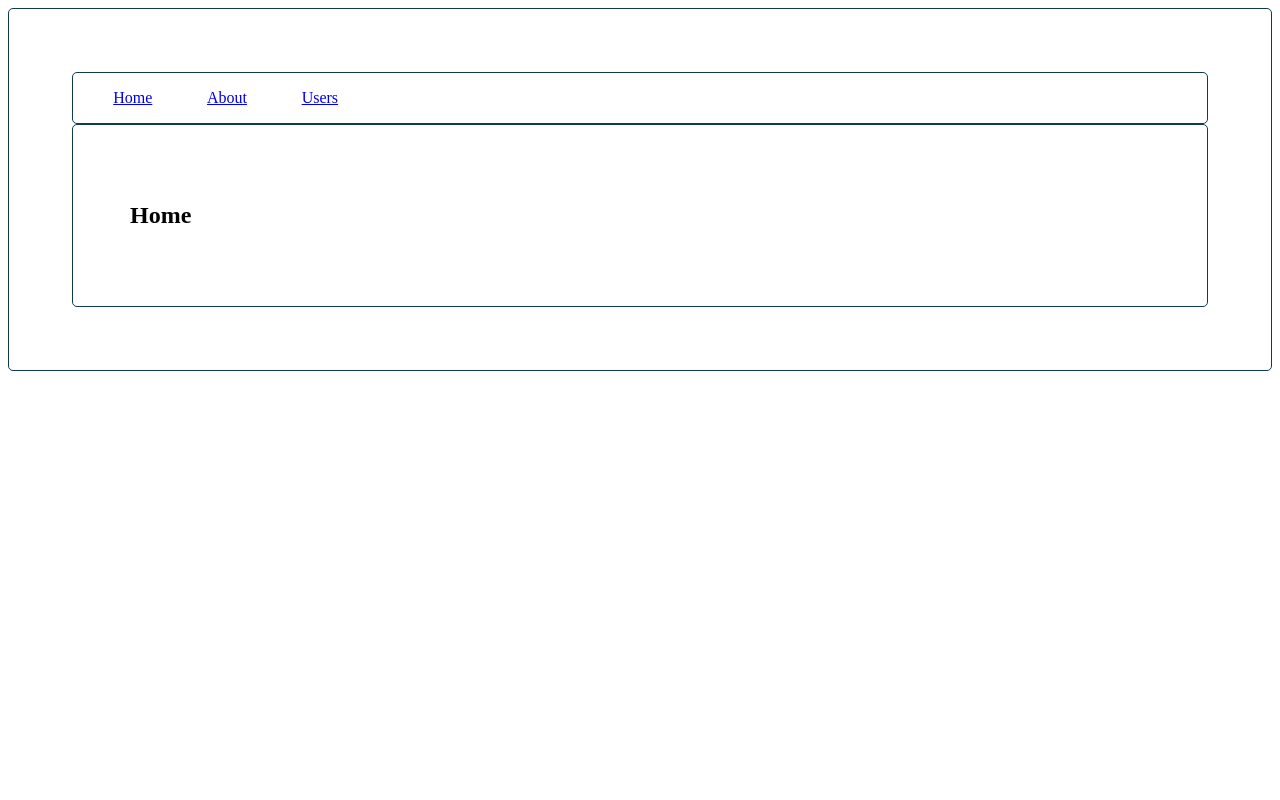
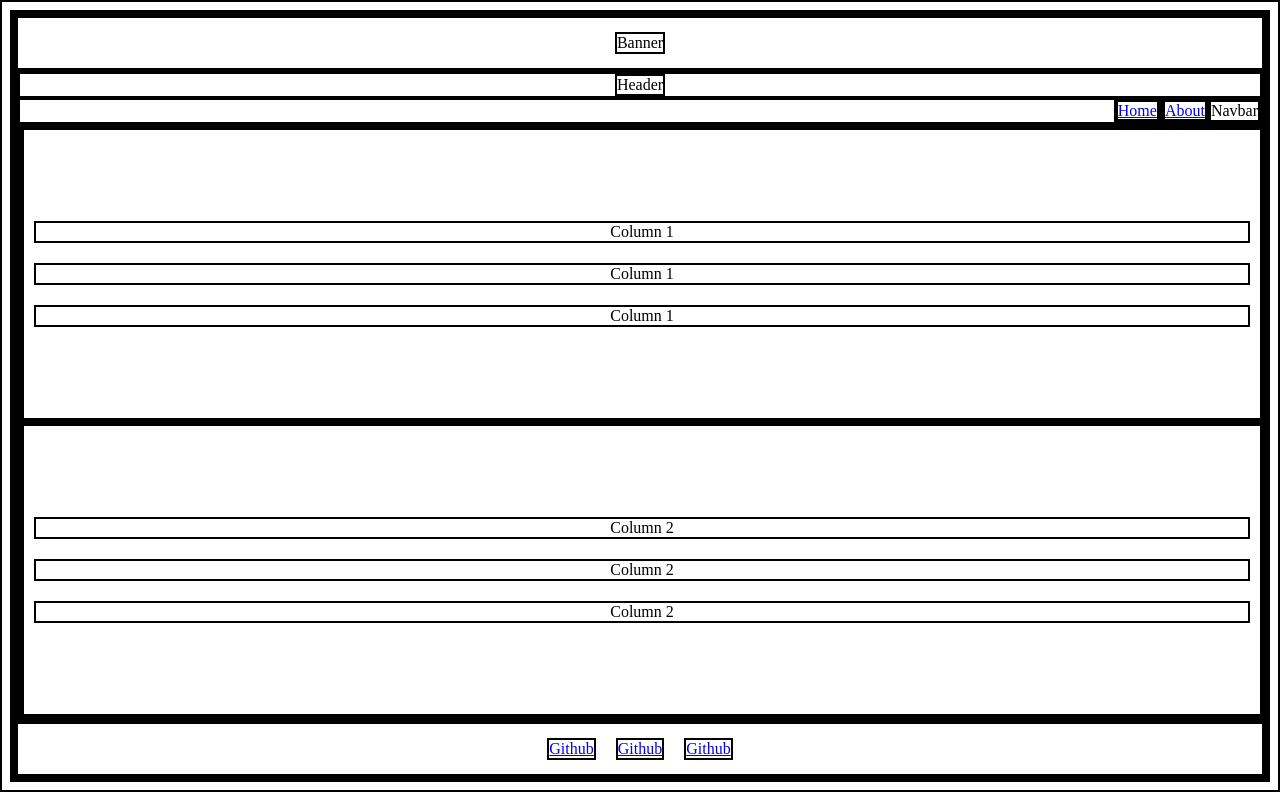
Before and after one commit to mtleonardjr/mtl-crud-react, a React (Create React App) app: page / in a window 1280 px wide. Built offline with nearby package versions, Linux system fonts and the light colour scheme.

Commit message:
added template

```diff
--- /dev/null
+++ b/src/App.css
@@ -0,0 +1,98 @@
+* {
+  border: 2px solid black;
+}
+
+.app {
+  height: 95vh;
+  display: flex;
+  flex-direction: column;
+  justify-content: space-around;
+  min-height: 200px;
+}
+
+.banner {
+  min-height: 50px;
+  display: flex;
+  flex-direction: row;
+  justify-content: center;
+  align-items: center;
+}
+
+.main-body {
+  display: flex;
+  flex-direction: column;
+  flex: 1;
+}
+
+.header {
+  display: flex;
+  flex-direction: row;
+  justify-content: center;
+  align-items: center;
+}
+
+.navbar {
+  display: flex;
+  flex-direction: row;
+  justify-content: flex-end;
+}
+
+.about-container {
+  min-height: 200px;
+  display: flex;
+  flex-direction: column;
+  justify-content: flex-start;
+  align-items: flex-start;
+  padding: 20px;
+  flex: 1;
+}
+
+.about {
+  flex-grow: 1;
+  width: 100%;
+}
+
+.row {
+  display: flex;
+  flex-direction: row;
+  flex-wrap: wrap;
+  width: 100%;
+  flex: 1;
+}
+
+.column {
+  display: flex;
+  flex-direction: column;
+  flex: 1 1 100%;
+}
+
+.column-1 {
+  display: flex;
+  flex-direction: column;
+  justify-content: center;
+  flex: 1;
+}
+
+.column-2 {
+  display: flex;
+  flex-direction: column;
+  justify-content: center;
+  flex: 1;
+}
+
+.column-item {
+  margin: 10px;
+  text-align: center;
+}
+
+.footer {
+  min-height: 50px;
+  display: flex;
+  flex-direction: row;
+  justify-content: center;
+  align-items: center;
+}
+
+.footer-item {
+  margin: 10px;
+}
--- a/src/App.js
+++ b/src/App.js
@@ -1,57 +1,34 @@
-import React from "react";
+import './App.css';
 import {
   BrowserRouter as Router,
   Switch,
   Route,
   Link
 } from "react-router-dom";
+import Banner from './components/Banner'
+import Header from './components/Header'
+import Navbar from './components/Navbar'
+import Columns from './components/Columns'
+import Footer from './components/Footer'
+import About from './components/About'
 
-export default function App() {
+function App() {
   return (
     <Router>
-      <div className='app'>
-        <nav className='navbar'>
-          <ul>
-            <li>
-              <Link to="/">Home</Link>
-            </li>
-            <li>
-              <Link to="/about">About</Link>
-            </li>
-            <li>
-              <Link to="/users">Users</Link>
-            </li>
-          </ul>
-        </nav>
-
-        {/* A <Switch> looks through its children <Route>s and
-            renders the first one that matches the current URL. */}
-        <Switch>
-          <div className='main-page' >
-            <Route path="/about">
-              <About />
-            </Route>
-            <Route path="/users">
-              <Users />
-            </Route>
-            <Route exact path="/">
-              <Home />
-            </Route>
-          </div>
-        </Switch>
+      <div className="app">
+        <Banner />
+        <div className="main-body">
+          <Header />
+          <Navbar />
+          <Switch>
+            <Route exact path='/'><Columns /></Route>
+            <Route path='/about'><About /></Route>
+          </Switch>
+        </div>
+        <Footer />
       </div>
     </Router>
   );
 }
 
-function Home() {
-  return <h2 className='home'>Home</h2>;
-}
-
-function About() {
-  return <h2>About</h2>;
-}
-
-function Users() {
-  return <h2>Users</h2>;
-}
+export default App;
--- /dev/null
+++ b/src/components/About.js
@@ -0,0 +1,11 @@
+const About = () => {
+    return (
+      <div className="about-container">
+        <div className="about">
+          About
+        </div>
+      </div>
+    )
+  }
+
+export default About
--- /dev/null
+++ b/src/components/Banner.js
@@ -0,0 +1,9 @@
+const Banner = () => {
+    return (
+        <div className="banner">
+          <div>Banner</div>
+        </div>
+    )
+  }
+
+export default Banner
--- /dev/null
+++ b/src/components/Columns.js
@@ -0,0 +1,22 @@
+const Columns = () => {
+    return (
+      <div className="row">
+        <div className="column">
+          <div className="column-1">
+            <div className="column-item">Column 1</div>
+            <div className="column-item">Column 1</div>
+            <div className="column-item">Column 1</div>
+          </div>
+        </div>
+        <div className="column">
+          <div className="column-2">
+            <div className="column-item">Column 2</div>
+            <div className="column-item">Column 2</div>
+            <div className="column-item">Column 2</div>
+          </div>
+        </div>
+      </div>
+    )
+  }
+
+export default Columns
--- /dev/null
+++ b/src/components/Footer.js
@@ -0,0 +1,11 @@
+const Footer = () => {
+    return (
+      <div className="footer">
+        <a className="footer-item" href="https://github.com/mtleonardjr" target="_blank">Github</a>
+        <a className="footer-item" href="https://github.com/mtleonardjr" target="_blank">Github</a>
+        <a className="footer-item" href="https://github.com/mtleonardjr" target="_blank">Github</a>
+      </div>
+    )
+  }
+
+export default Footer
--- /dev/null
+++ b/src/components/Header.js
@@ -0,0 +1,11 @@
+const Header = () => {
+    return (
+      <div className="header">
+        <div>
+          Header
+        </div>
+      </div>
+    )
+  }
+
+export default Header
--- /dev/null
+++ b/src/components/Navbar.js
@@ -0,0 +1,19 @@
+import { Link } from 'react-router-dom';
+
+const Navbar = () => {
+    return (
+      <div className="navbar">
+        <div>
+          <Link to='/'>Home</Link>
+        </div>
+        <div>
+          <Link to='/about'>About</Link>
+        </div>
+        <div>
+          Navbar
+        </div>
+      </div>
+    )
+  }
+
+export default Navbar
--- a/src/index.css
+++ /dev/null
@@ -1,24 +0,0 @@
-.main-page {
-  display: flex;
-  flex-direction: column;
-  border: 1px solid rgb(17, 58, 78);
-  padding: 5%;
-  border-radius: 5px;
-}
-
-.app {
-  border: 1px solid rgb(17, 58, 78);
-  padding: 5%;
-  border-radius: 5px;
-}
-
-.navbar {
-  border: 1px solid rgb(17, 58, 78);
-  margin: 0;
-  border-radius: 5px;
-}
-
-li {
-  display: inline-block;
-  padding-right: 5%;
-}
--- a/src/index.js
+++ b/src/index.js
@@ -1,6 +1,5 @@
 import React from 'react';
 import ReactDOM from 'react-dom';
-import './index.css';
 import App from './App';
 import reportWebVitals from './reportWebVitals';
 
```
Also changed, not shown: src/logo.svg (deleted).
